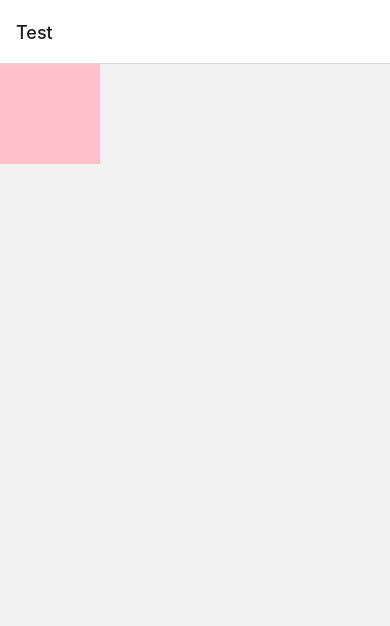
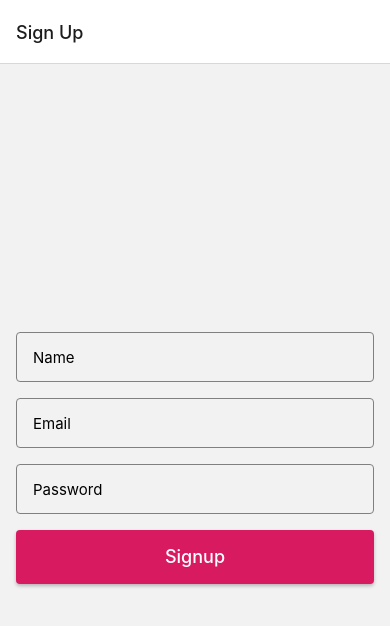
Before and after one commit to SyedTayyabUlMazhar/chat_app_task, a React Native app: screen /SignUp in a window 390 px wide. Before the commit this address had no page. Shown: the top 626 px of the page. Built offline with nearby package versions, Linux system fonts and the light colour scheme.

Commit message:
Create SignUp screen and add it to navigator

```diff
--- a/src/navigator/index.tsx
+++ b/src/navigator/index.tsx
@@ -1,6 +1,6 @@
 import {createStackNavigator} from '@react-navigation/stack';
 import React from 'react';
-import {View} from 'react-native';
+import Screens from '../screens';
 import {ParamList} from './types';
 
 const Stack = createStackNavigator<ParamList>();
@@ -9,10 +9,9 @@ const Navigator = () => {
   return (
     <Stack.Navigator>
       <Stack.Screen
-        name="Test"
-        component={() => (
-          <View style={{width: 100, height: 100, backgroundColor: 'pink'}} />
-        )}
+        name="SignUp"
+        options={{title: 'Sign Up'}}
+        component={Screens.SignUp}
       />
     </Stack.Navigator>
   );
--- a/src/navigator/types.ts
+++ b/src/navigator/types.ts
@@ -1,3 +1,3 @@
 export type ParamList = {
-  Test: undefined;
+  SignUp: undefined;
 };
--- /dev/null
+++ b/src/screens/SignUp/index.tsx
@@ -0,0 +1,48 @@
+import React from 'react';
+import {SubmitHandler, useForm} from 'react-hook-form';
+import {View} from 'react-native';
+import Components from '../../components';
+import {SignUpFields} from './schema';
+import styles from './styles';
+
+const SignUp = () => {
+  const form = useForm<SignUpFields>({
+    mode: 'onChange',
+  });
+
+  const onSubmit: SubmitHandler<SignUpFields> = data => {
+    console.log('onSubmit: ', data);
+  };
+
+  return (
+    <View style={styles.container}>
+      <Components.FormInput
+        control={form.control}
+        name="name"
+        placeholder="Name"
+        style={styles.input}
+      />
+      <Components.FormInput
+        control={form.control}
+        name="email"
+        keyboardType="email-address"
+        placeholder="Email"
+        style={styles.input}
+      />
+      <Components.FormInput
+        control={form.control}
+        name="password"
+        secureTextEntry
+        placeholder="Password"
+        style={styles.input}
+      />
+      <Components.Button
+        title="Signup"
+        style={styles.button}
+        onPress={form.handleSubmit(onSubmit)}
+      />
+    </View>
+  );
+};
+
+export default SignUp;
--- /dev/null
+++ b/src/screens/SignUp/schema.ts
@@ -0,0 +1,21 @@
+import * as yup from 'yup';
+
+export const SignUpSchema = yup.object().shape({
+  name: yup.string().label('Name').required().min(3).max(30),
+
+  email: yup.string().label('Email').email().required(),
+
+  password: yup
+    .string()
+    .label('Password')
+
+    .required()
+    .min(8)
+    .max(16),
+});
+
+export type SignUpFields = {
+  name: string;
+  email: string;
+  password: string;
+};
--- /dev/null
+++ b/src/screens/SignUp/styles.ts
@@ -0,0 +1,11 @@
+import {StyleSheet} from 'react-native';
+export default StyleSheet.create({
+  container: {flex: 1, justifyContent: 'center', paddingHorizontal: 16},
+  input: {
+    marginVertical: 8,
+  },
+
+  button: {
+    marginTop: 8,
+  },
+});
--- /dev/null
+++ b/src/screens/index.ts
@@ -0,0 +1,5 @@
+import SignUp from './SignUp';
+
+const Screens = {SignUp};
+
+export default Screens;
```
